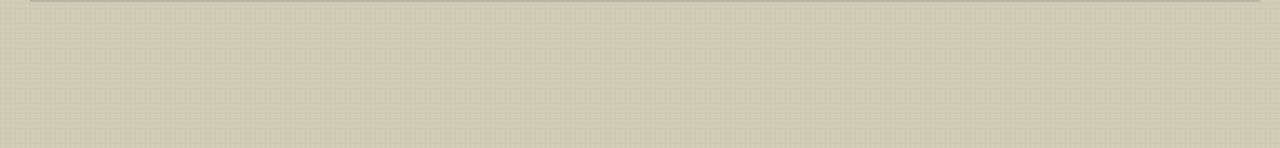
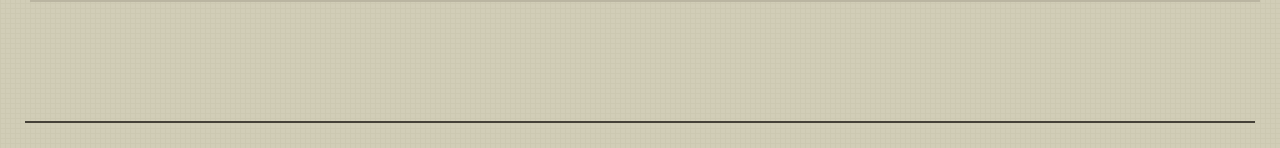
Before and after one commit to DeltaBreaker/Personal-Custom-Portfolio, a plain HTML site: page index.html in a window 1280 px wide. Shown: the part 652-800 px from the top of the page. Drawn offline with Linux system fonts and the light colour scheme.

Commit message:
Added a sticky footer to the bottom of the screen

```diff
--- a/index.html
+++ b/index.html
@@ -37,5 +37,8 @@
                 Contact form and information goes here
             </p>
         </contact-me-container>
+        <footer>
+            <!--Empty for now-->
+        </footer>
     </body>
 </html>
--- a/res/style.css
+++ b/res/style.css
@@ -102,6 +102,15 @@ header h1 {
     box-shadow: 5px 5px 0px var(--selected-color);
 }
 
+footer {
+    position: fixed;
+    bottom: 0;
+    width: calc(100% - var(--page-margin) * 2);
+    height: var(--page-margin);
+    border-top: 2px solid var(--text-color);
+    margin-left: var(--page-margin);
+}
+
 @media screen and (max-width: 805px) {
     /* This fixes the alignment issues that were present from making the screen too small */
     #main-header {
```
